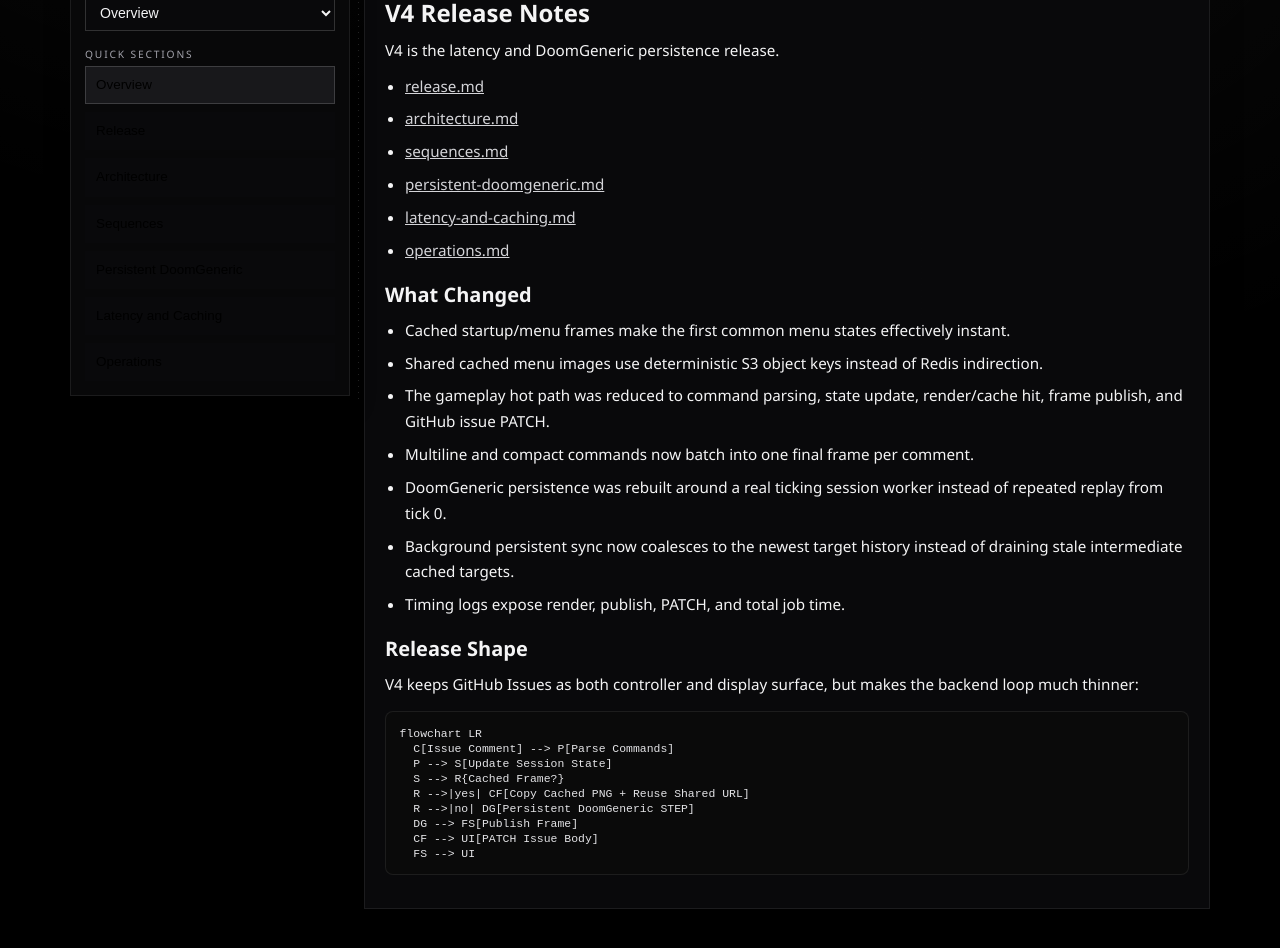
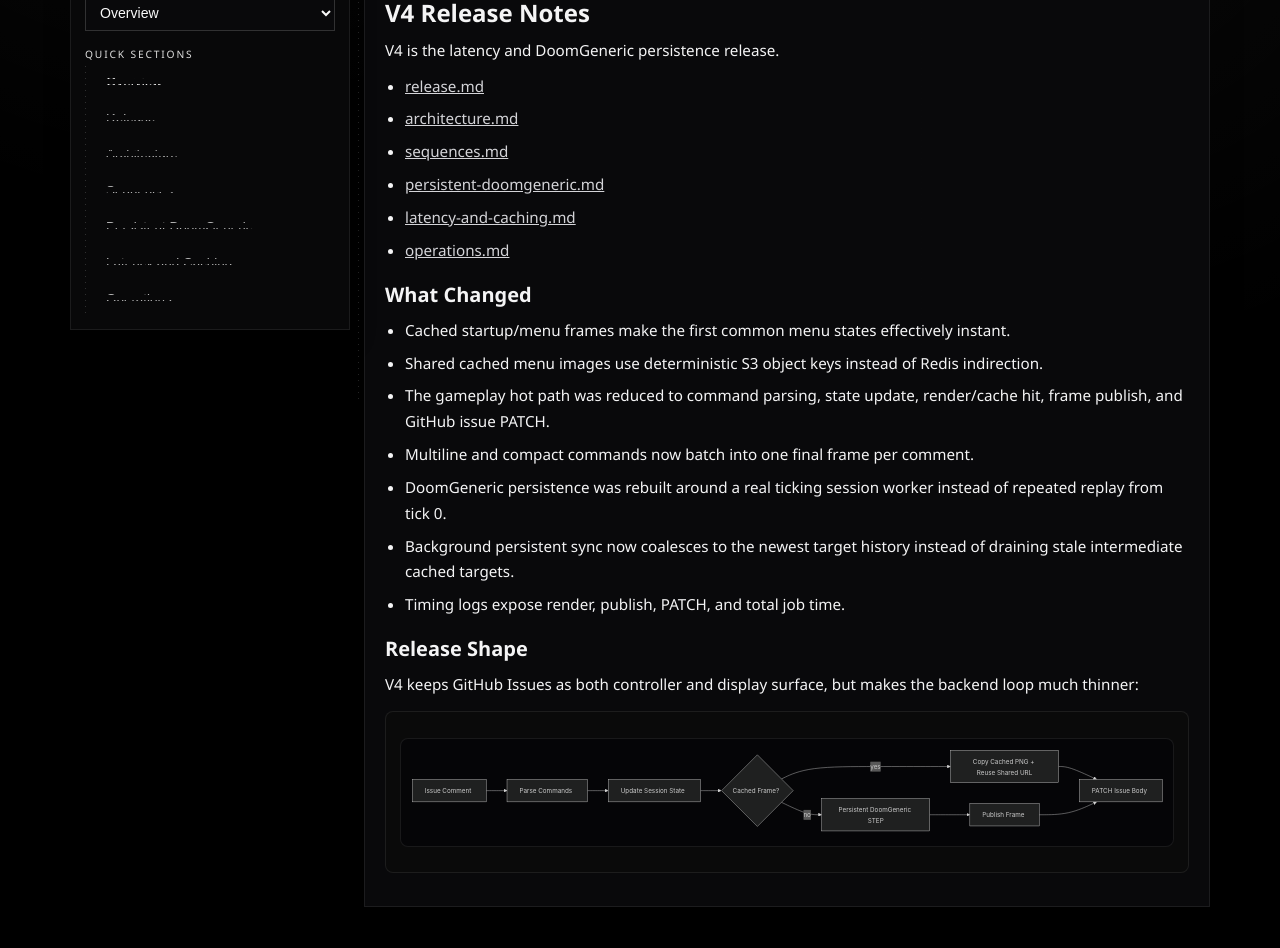
Before and after one commit to FirePheonix/doom-on-github-issues, a React (Vite) app in the folder documentation/: page / in a window 1280 px wide. Shown: the part 400-1348 px from the top of the page. Built offline with nearby package versions, Linux system fonts and the light colour scheme.

Commit message:
docs: render mermaid diagrams and restyle sidebar with dotted rails

```diff
--- a/documentation/package.json
+++ b/documentation/package.json
@@ -9,6 +9,7 @@
     "preview": "vite preview"
   },
   "dependencies": {
+    "mermaid": "^11.1.1",
     "react": "^19.0.0",
     "react-dom": "^19.0.0",
     "react-markdown": "^10.1.0",
--- a/documentation/src/App.jsx
+++ b/documentation/src/App.jsx
@@ -1,6 +1,7 @@
-import React, { useMemo, useState } from "react";
+import React, { useEffect, useId, useMemo, useState } from "react";
 import ReactMarkdown from "react-markdown";
 import remarkGfm from "remark-gfm";
+import mermaid from "mermaid";
 
 import v1Readme from "../v1-release-notes/README.md?raw";
 import v1Blog from "../v1-release-notes/blog.md?raw";
@@ -131,6 +132,51 @@ const releases = [
   },
 ];
 
+function MermaidBlock({ chart }) {
+  const reactId = useId();
+  const diagramId = useMemo(() => `mermaid-${reactId.replace(/[^a-zA-Z0-9_-]/g, "")}`, [reactId]);
+  const [svg, setSvg] = useState("");
+  const [error, setError] = useState("");
+
+  useEffect(() => {
+    let active = true;
+    mermaid.initialize({
+      startOnLoad: false,
+      theme: "dark",
+      securityLevel: "loose",
+      fontFamily: "Inter, sans-serif",
+    });
+
+    async function renderDiagram() {
+      try {
+        const { svg: renderedSvg } = await mermaid.render(diagramId, chart);
+        if (!active) return;
+        setSvg(renderedSvg);
+        setError("");
+      } catch (err) {
+        if (!active) return;
+        setSvg("");
+        setError(err instanceof Error ? err.message : "Failed to render mermaid diagram.");
+      }
+    }
+
+    renderDiagram();
+    return () => {
+      active = false;
+    };
+  }, [chart, diagramId]);
+
+  if (error) {
+    return (
+      <pre>
+        <code>{chart}</code>
+      </pre>
+    );
+  }
+
+  return <div className="mermaid-block" dangerouslySetInnerHTML={{ __html: svg }} />;
+}
+
 export default function App() {
   const [versionId, setVersionId] = useState("v4");
   const [docId, setDocId] = useState("readme");
@@ -219,7 +265,37 @@ export default function App() {
 
               <div className="article__body">
                 <section className="entry markdown">
-                  <ReactMarkdown remarkPlugins={[remarkGfm]}>{activeDoc.content}</ReactMarkdown>
+                  <ReactMarkdown
+                    remarkPlugins={[remarkGfm]}
+                    components={{
+                      code({ inline, className, children, ...props }) {
+                        const language = /language-(\w+)/.exec(className || "")?.[1];
+                        const content = String(children).replace(/\n$/, "");
+
+                        if (!inline && language === "mermaid") {
+                          return <MermaidBlock chart={content} />;
+                        }
+
+                        if (inline) {
+                          return (
+                            <code className={className} {...props}>
+                              {children}
+                            </code>
+                          );
+                        }
+
+                        return (
+                          <pre>
+                            <code className={className} {...props}>
+                              {content}
+                            </code>
+                          </pre>
+                        );
+                      },
+                    }}
+                  >
+                    {activeDoc.content}
+                  </ReactMarkdown>
                 </section>
               </div>
             </article>
--- a/documentation/src/styles.css
+++ b/documentation/src/styles.css
@@ -148,6 +148,7 @@ body {
   backdrop-filter: blur(4px);
   padding: 14px;
   box-shadow: 0 10px 24px rgba(0, 0, 0, 0.28);
+  color: #fafafa;
 }
 
 .sidebar__label {
@@ -155,7 +156,8 @@ body {
   text-transform: uppercase;
   letter-spacing: 0.18em;
   font-size: 0.64rem;
-  color: var(--muted);
+  color: #f5f5f5;
+  opacity: 0.9;
 }
 .sidebar__label--section {
   margin-top: 12px;
@@ -165,7 +167,7 @@ body {
   width: 100%;
   border: 1px solid var(--line);
   background: #09090b;
-  color: var(--fg);
+  color: #fafafa;
   padding: 8px 10px;
   font-size: 0.88rem;
   margin-bottom: 4px;
@@ -178,27 +180,49 @@ body {
 
 .sidebar__nav {
   display: grid;
-  gap: 8px;
+  gap: 4px;
+  border-left: 1px solid var(--line);
+  padding-left: 10px;
+  mask-image: repeating-linear-gradient(to bottom, black 0, black 1px, transparent 1px, transparent 6px);
 }
 
 .week-link {
   appearance: none;
   width: 100%;
   text-align: left;
-  border: 1px solid transparent;
-  background: #09090b;
-  padding: 9px 10px;
+  border: 0;
+  background: transparent;
+  padding: 7px 2px 7px 10px;
   cursor: pointer;
-  transition: border-color 150ms ease, background-color 150ms ease;
+  transition: color 150ms ease, opacity 150ms ease, transform 150ms ease;
+  color: #f5f5f5;
+  opacity: 0.72;
+  position: relative;
 }
 
 .week-link:hover {
-  border-color: var(--line);
+  opacity: 0.95;
+  transform: translateX(1px);
 }
 
 .week-link.is-active {
-  border-color: var(--line);
-  background: #18181b;
+  opacity: 1;
+}
+
+.week-link::before {
+  content: "";
+  position: absolute;
+  left: -10px;
+  top: 50%;
+  width: 6px;
+  height: 1px;
+  transform: translateY(-50%);
+  background: rgba(255, 255, 255, 0.45);
+}
+
+.week-link.is-active::before {
+  width: 10px;
+  background: rgba(255, 255, 255, 0.9);
 }
 
 .week-link__label {
@@ -213,6 +237,7 @@ body {
   display: block;
   font-size: 0.84rem;
   line-height: 1.35;
+  color: #fafafa;
 }
 
 .article__card {
@@ -353,6 +378,20 @@ body {
   color: #d4d4d8;
 }
 
+.mermaid-block {
+  margin: 12px 0;
+  padding: 8px;
+  border: 1px solid var(--line-soft);
+  border-radius: 8px;
+  overflow-x: auto;
+  background: #050507;
+}
+
+.mermaid-block svg {
+  max-width: 100%;
+  height: auto;
+}
+
 @media (max-width: 960px) {
   .guide-line {
     display: none;
```
Also changed, not shown: 1 other file (tests, documents, lock files or other folders).
